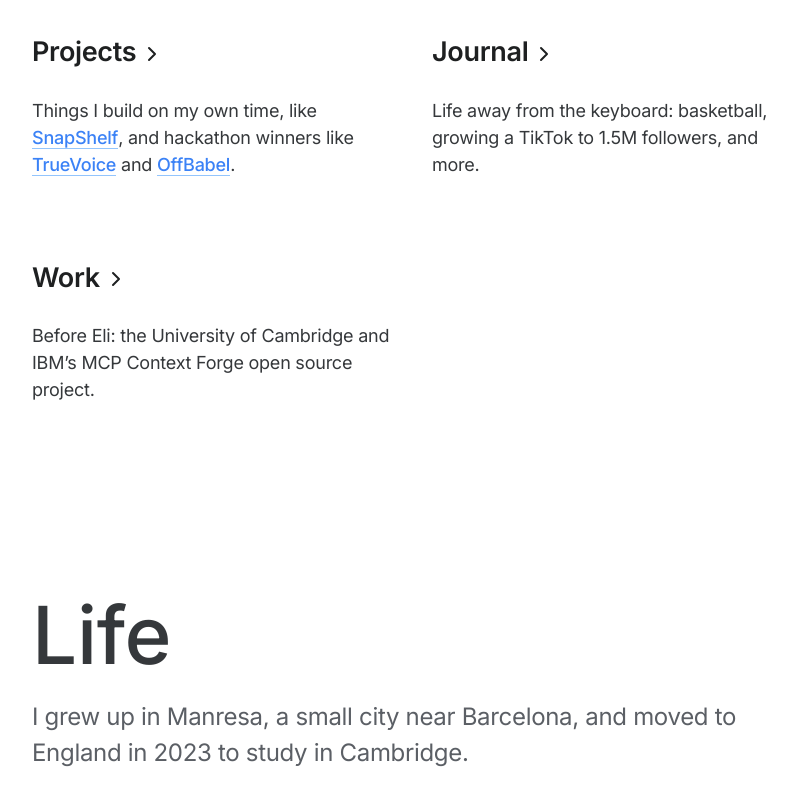
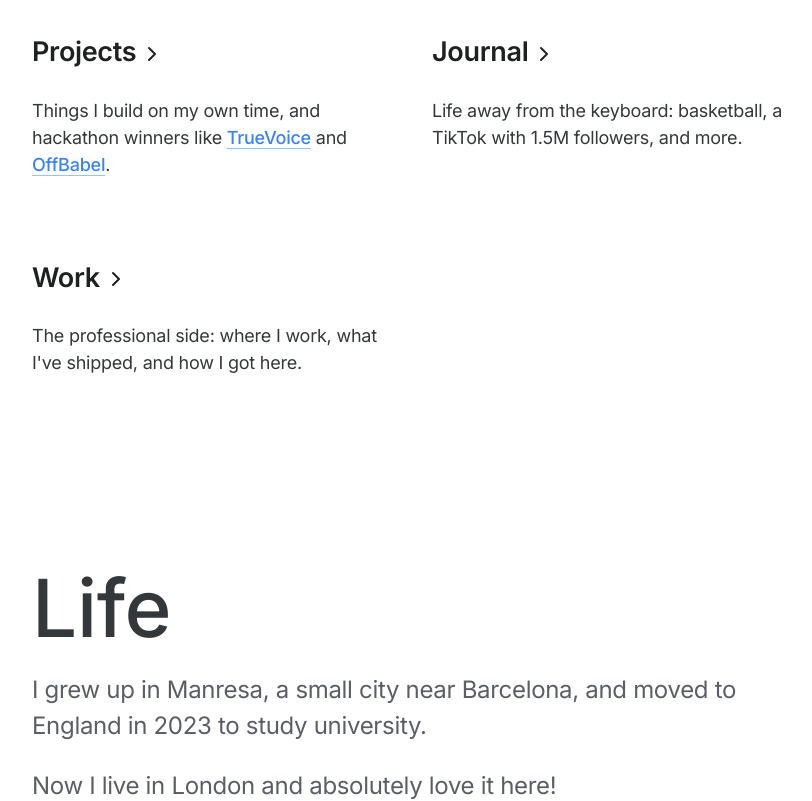
Before and after one commit to omorros/omorros.com, a Next.js app: page / in a window 1280 px wide. Shown: the part 1140-1941 px from the top of the page, without its empty margins (224-1036 px from the left). Built offline with nearby package versions, Linux system fonts and the light colour scheme.

Commit message:
Tighten homepage blurbs and feature DarkFleet

```diff
--- a/src/app/page.tsx
+++ b/src/app/page.tsx
@@ -60,9 +60,8 @@ export default function Page() {
               <SectionTitle link="/projects">Projects</SectionTitle>
               <SectionBody>
                 <p>
-                  Things I build on my own time, like{' '}
-                  <A href="/projects/snapshelf">SnapShelf</A>, and hackathon
-                  winners like <A href="/projects/truevoice">TrueVoice</A> and{' '}
+                  Things I build on my own time, and hackathon winners like{' '}
+                  <A href="/projects/truevoice">TrueVoice</A> and{' '}
                   <A href="/projects/offbabel">OffBabel</A>.
                 </p>
               </SectionBody>
@@ -74,8 +73,8 @@ export default function Page() {
               <SectionTitle link="/journal">Journal</SectionTitle>
               <SectionBody>
                 <p>
-                  Life away from the keyboard: basketball, growing a TikTok to
-                  1.5M followers, and more.
+                  Life away from the keyboard: basketball, a TikTok with 1.5M
+                  followers, and more.
                 </p>
               </SectionBody>
             </Section>
@@ -86,8 +85,8 @@ export default function Page() {
               <SectionTitle link="/work">Work</SectionTitle>
               <SectionBody>
                 <p>
-                  Before Eli: the University of Cambridge and IBM’s MCP
-                  Context Forge open source project.
+                  The professional side: where I work, what I&apos;ve shipped,
+                  and how I got here.
                 </p>
               </SectionBody>
             </Section>
@@ -100,9 +99,9 @@ export default function Page() {
           <Title size="sm">Life</Title>
           <Lead>
             I grew up in Manresa, a small city near Barcelona, and moved to
-            England in 2023 to study in Cambridge.
+            England in 2023 to study university.
           </Lead>
-          <Lead>I currently live in London + absolutely love it here!</Lead>
+          <Lead>Now I live in London and absolutely love it here!</Lead>
         </Container>
       </div>
 
--- a/src/app/projects/page.tsx
+++ b/src/app/projects/page.tsx
@@ -19,11 +19,12 @@ const FEATURED = [
   'offbabel',
   'wildscan',
   'basket',
-  'snapshelf',
+  'darkfleet',
   'bk-shoot',
 ]
 const MORE = [
-  'darkfleet',
+  'supconnect',
+  'snapshelf',
   'gaslit',
   'atlas',
   'deep-learning-cnn-comparison',
```
